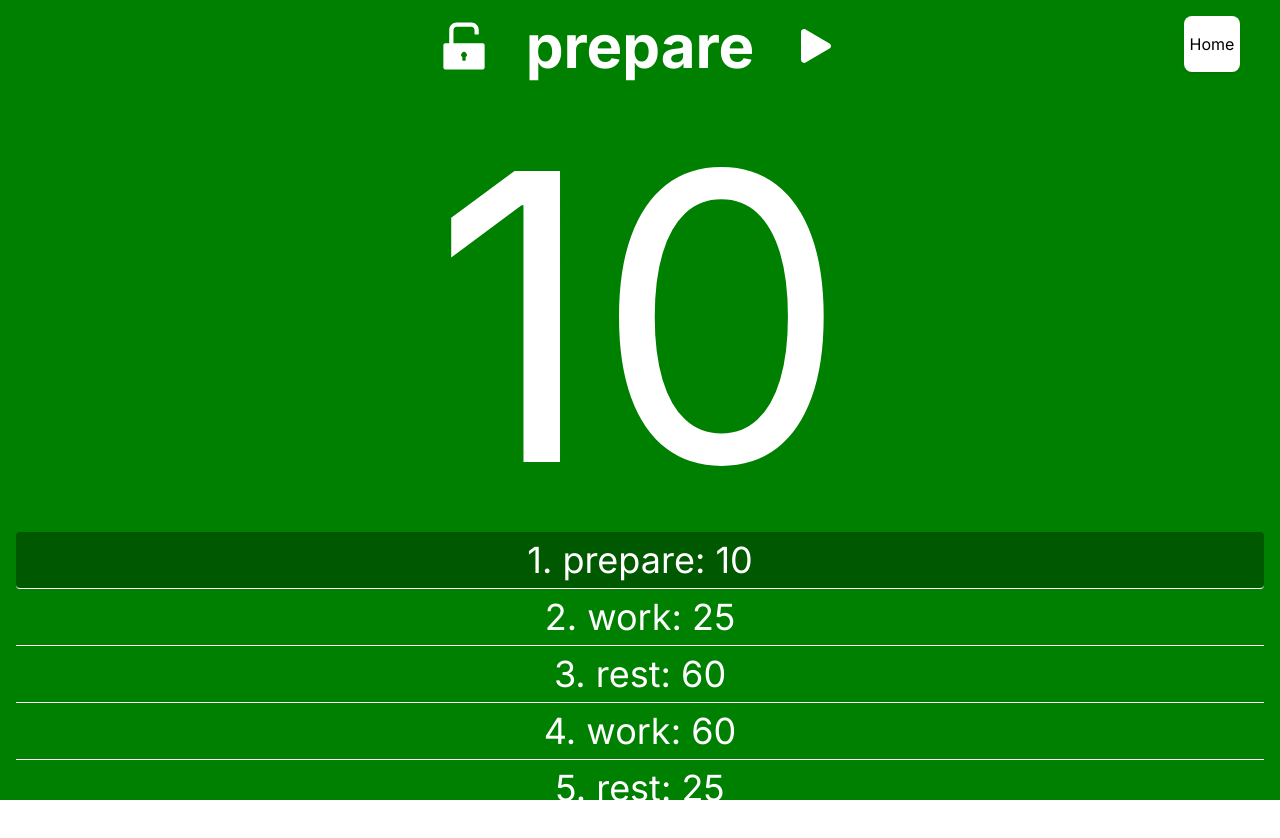
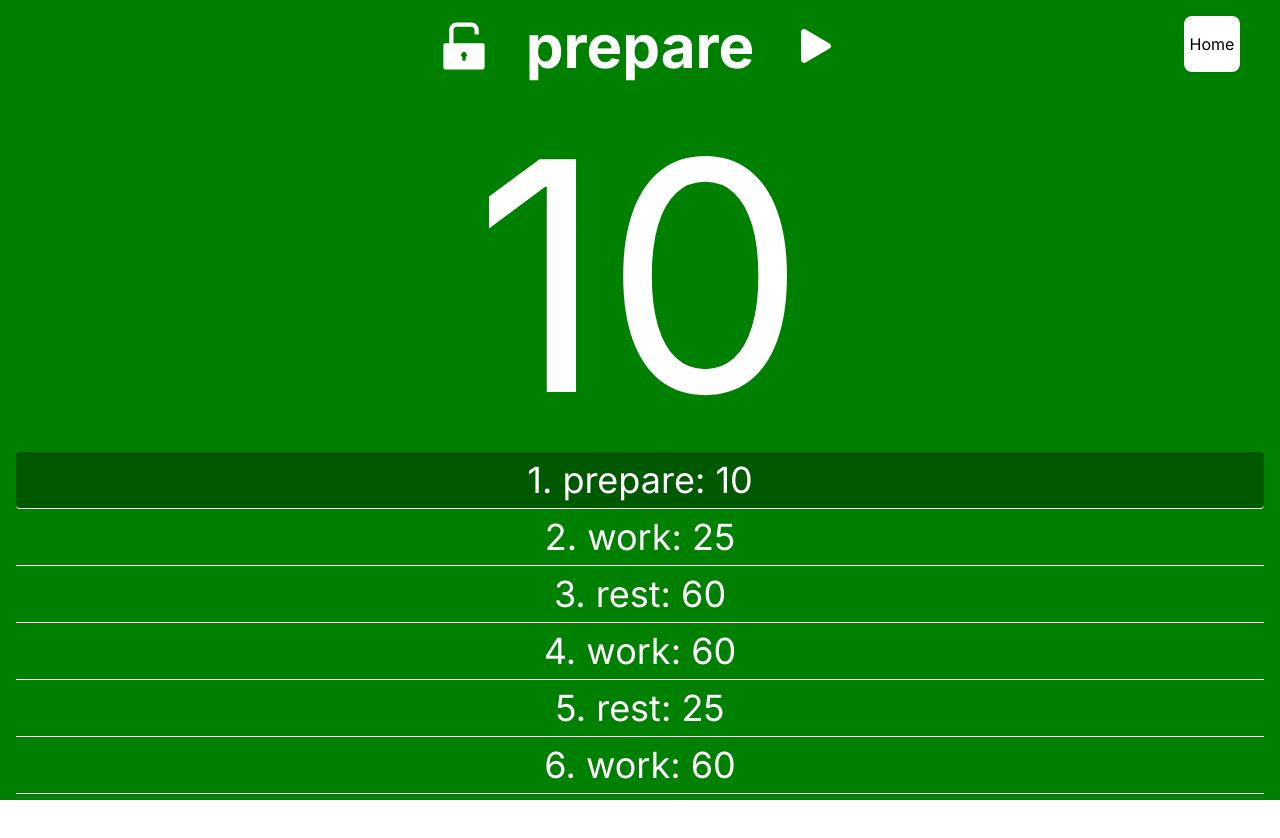
Before and after one commit to Lewisjohnward/tabata-timer, a Next.js app: page / in a window 1280 px wide. Both pictures are taken after a click on the button 1194 px from the left and 172 px from the top of the page. Shown: the top 838 px of the page. Built offline with nearby package versions, Linux system fonts and the light colour scheme.

Commit message:
updated styling

```diff
--- a/src/app/pages/workout.tsx
+++ b/src/app/pages/workout.tsx
@@ -107,12 +107,12 @@ const Workout = ({ setView }: HomeProps) => {
             {running ? <BsFillPauseFill /> : <BsFillPlayFill />}
           </button>
         </div>
-        <div className="text-center text-[25rem] leading-none">
+        <div className="text-center text-[20rem] leading-none">
           {currentInterval.time}
         </div>
       </div>
 
-      <div className="h-[400px] overflow-scroll">
+      <div className="h-[280px] md:h-[400px] overflow-scroll">
         {workout.map((d, i) => {
           const { intervalType, time } = getIntervalDetails(d);
           return (
```
